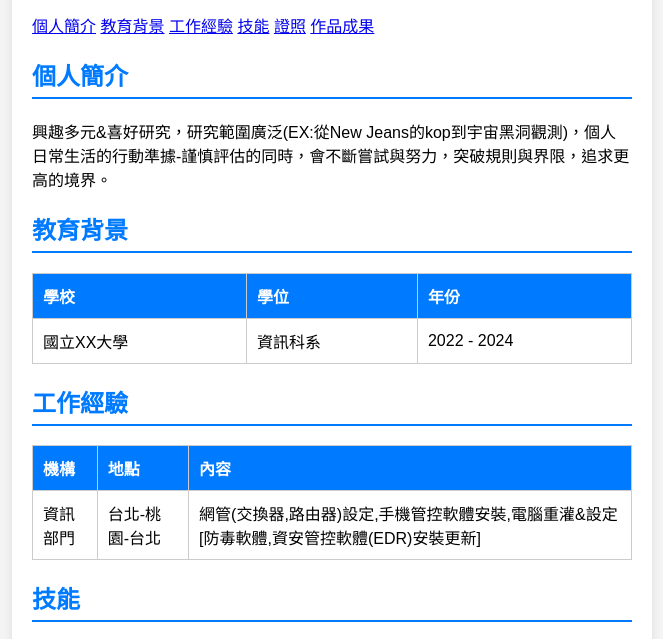
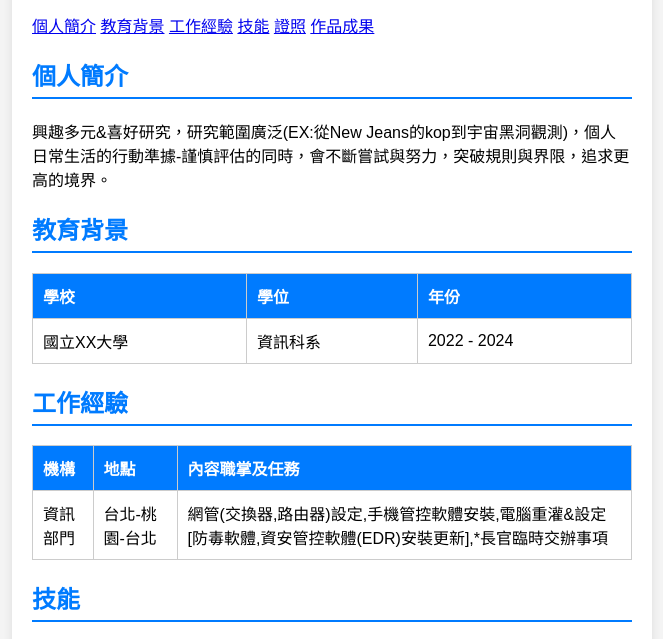
Before and after one commit to blackbeef0/demodemo, a plain HTML site: page demodemo/nextpage.html in a window 1280 px wide. Shown: the part 147-786 px from the top of the page, without its empty margins (308-971 px from the left). Drawn offline with Linux system fonts and the light colour scheme.

Commit message:
Update nextpage.html

```diff
--- a/demodemo/nextpage.html
+++ b/demodemo/nextpage.html
@@ -131,12 +131,12 @@
                 <tr>
                     <th>機構</th>
                     <th>地點</th>
-                    <th>內容</th>
+                    <th>內容職掌及任務</th>
                 </tr>
                 <tr>
                     <td>資訊部門</td>
                     <td>台北-桃園-台北</td>
-                    <td>網管(交換器,路由器)設定,手機管控軟體安裝,電腦重灌&設定[防毒軟體,資安管控軟體(EDR)安裝更新]</td>
+                    <td>網管(交換器,路由器)設定,手機管控軟體安裝,電腦重灌&設定[防毒軟體,資安管控軟體(EDR)安裝更新],*長官臨時交辦事項</td>
                 </tr>
             </table>
         </section>
```
